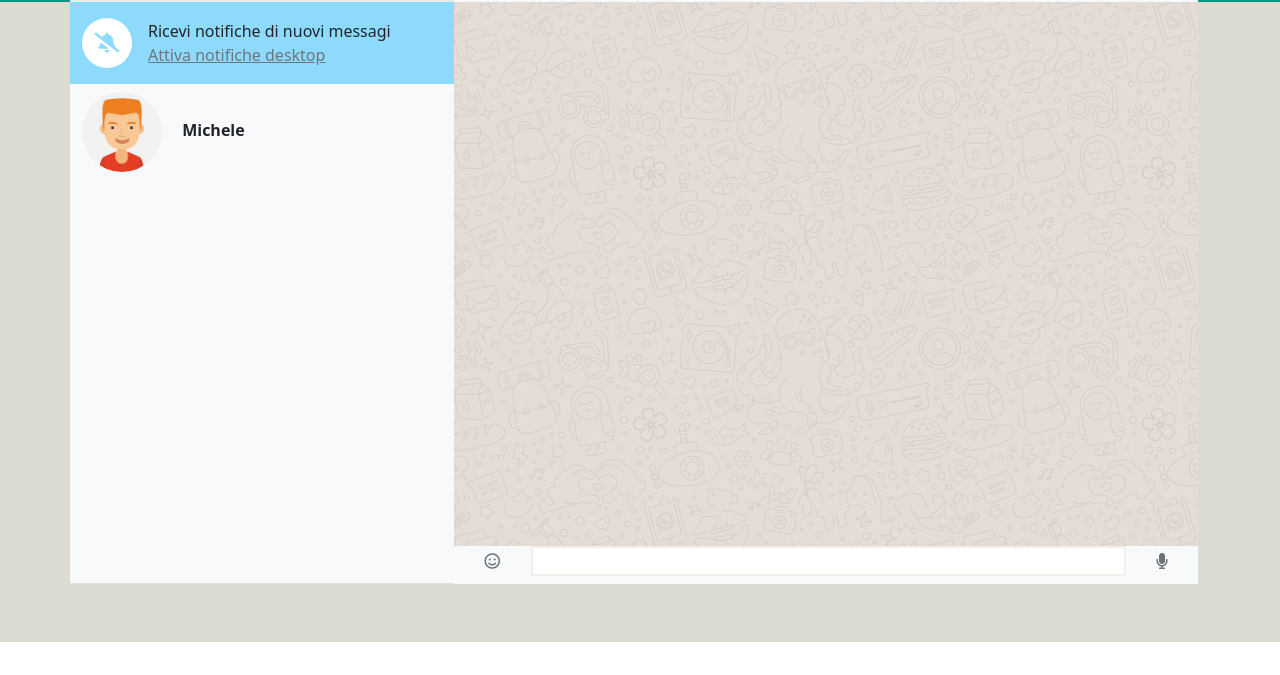
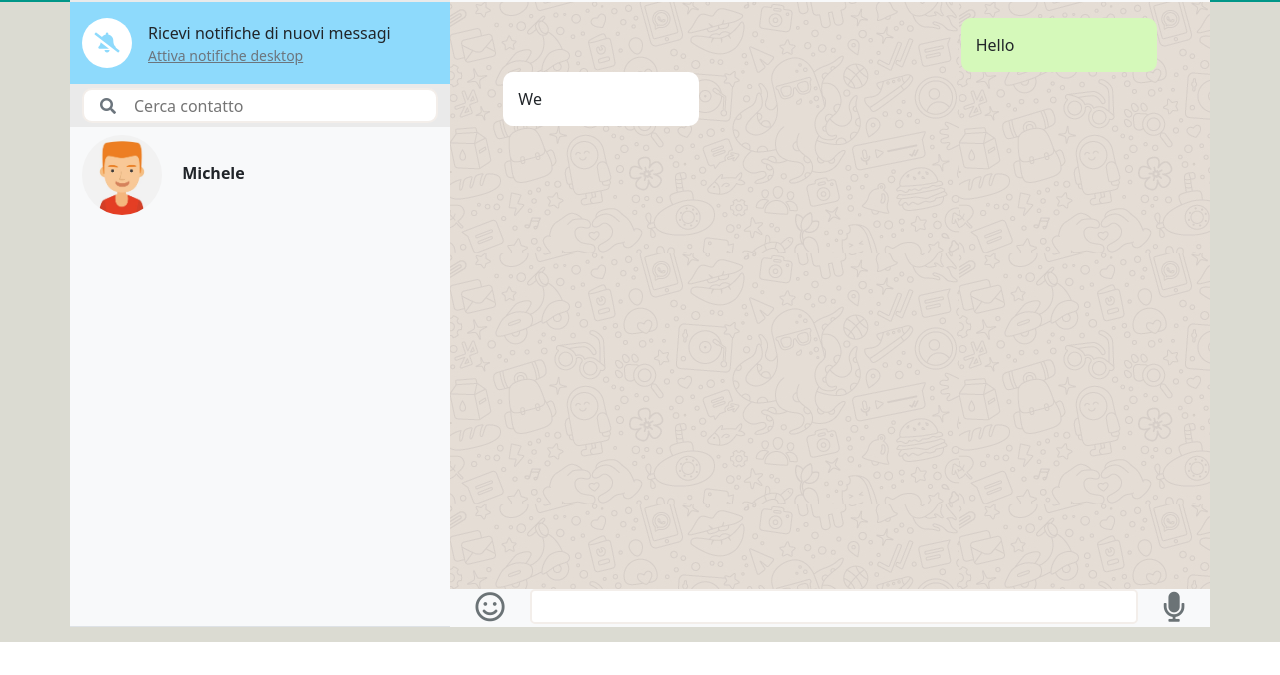
Before and after one commit to Damianp99/vue-boolzapp, a plain HTML site: page index.html in a window 1280 px wide. Shown: the part 158-833 px from the top of the page. Before the commit the page ends 800 px from the top, so only its background shows below. Drawn offline with nearby package versions, Linux system fonts and the light colour scheme.

Commit message:
added messages on chat and style on it

```diff
--- a/css/style.css
+++ b/css/style.css
@@ -1,20 +1,8 @@
-/* DELETE LATER
-.block-1{
-    height: 300px;
-   flex-grow: 1;
-}
-
-.block-2{
-    height: 300px;
-    flex-grow: 1;
-} */
-
-
-/* BACKGROUND GRADIENT  AND COLORS*/
 html{
     height: 100%;
 }
 
+/* BACKGROUND GRADIENT  AND COLORS*/
 
  #gradient{
 background: linear-gradient(0deg,#DBDBD2 80%,#009688 20%);
@@ -63,9 +51,6 @@ background-repeat: no-repeat;
 
 }
 
-.input-chat i{
-color: #6B7376;
-}
 
 /*  */
 .bc-notify span{
@@ -80,6 +65,24 @@ div p{
     margin: 0%;
 }
 
+.search-bar{
+    position: relative;
+}
+.search-input{
+    position: absolute;
+    top: 50%;
+    left:30px;
+    transform: translateY(-50%);
+}
+.search-contact{
+    outline: none;
+    border: 2px solid #F3EEEA;
+    width: 80%;
+	height: 35px;
+    border-radius: 10px;
+    padding-left: 50px;
+ }
+
 /* NAV BAR */
 
 .contacts-bar{
@@ -88,6 +91,11 @@ div p{
 }
 
 /* CHAT WITH CONTACTS */
+.input-chat i{
+    color: #6B7376;
+    font-size: 30px;
+ }
+
 
 .chat-header i{
     color:#B1B1B1;
@@ -95,19 +103,30 @@ div p{
     padding-right: 10px;
 
 }
+.chat-bg{
 
- textarea{
-    overflow-y: auto;
-    outline: none;
-    border: 2px solid #F3EEEA;
-    width: 80%;
-	height: 30px;
-    resize: none;
- }
-
-.chat{
-    overflow-y: auto;
     background-image: url(../img/mine.jpg);
     max-width: 100%;
     height: calc(100% - 150px);
 }
+
+.text-area{
+    outline: none;
+    border: 2px solid #F3EEEA;
+    width: 80%;
+	height: 35px;
+    border-radius: 5px;
+}
+/* MESSAGES COLORS */
+
+.sent{
+    background-color: #D5F9BA;
+    padding: 15px;
+    border-radius:10px;
+}
+
+.received{
+    background-color: #FFF;
+    padding: 15px;
+    border-radius:10px;
+}
--- a/index.html
+++ b/index.html
@@ -18,14 +18,13 @@
 <body id="gradient">
     <div id="root">
         <div class="container py-5">
-            <div class="row gx-0">
+            <div class="row ">
                 <div class="col-4 bc-user block-1">
                     <section class="navbar-user">
                         <div>
                             <div class="row">
-
                                 <div
-                                    class="col-12 d-flex flex-direction-column flex-wrap align-items-center justify-content-between bc-user ">
+                                    class="col d-flex flex-direction-column flex-wrap align-items-center justify-content-between bc-user">
                                     <div class="py-3">
                                         <img class="user-pic" src="img/avatar_io.jpg" alt="">
                                         <span class=" ms-3">Nome utente</span>
@@ -39,15 +38,16 @@
 
                                 </div>
                                 <div class="bc-notify d-flex flex-direction-column align-items-center py-3">
-
                                     <span><i class="fas fa-bell-slash"></i></span>
                                     <div class="px-3">
                                         <p>Ricevi notifiche di nuovi messagi</p>
-                                        <p class="text-muted" role="button"><u>Attiva notifiche desktop</u></p>
+                                        <p class="text-muted small" role="button"><u>Attiva notifiche desktop</u></p>
                                     </div>
-
                                 </div>
-
+                                <div class="search-bar py-1">
+                                    <i class="fas fa-search search-input text-muted "></i>
+                                    <input type="text" class="search-contact w-100" placeholder="Cerca contatto">
+                                </div>
                             </div>
                             <div class="row contacts-bar bg-light">
 
@@ -61,10 +61,10 @@
                     </section>
                 </div>
 
-                <div class="col-8 bg-light block-2">
+                <div class="col-8 gx-0 bg-light">
                     <div class="chat-header d-flex justify-content-between align-items-center ">
-                        <div class="col p-3">
-                            <img class="user-pic" src="img/avatar_1.jpg" alt="">
+                        <div class="col-10 py-3 ">
+                            <img class="user-pic " src="img/avatar_1.jpg" alt="">
                             <span class=" fw-bold ms-3">Michele</span>
                         </div>
 
@@ -74,15 +74,17 @@
                             <i class="fas fa-ellipsis-v"></i>
                         </div>
                     </div>
-                    <div class="chat col-12">
+                    <div class="chat-bg container">
+                        <div class="row d-flex flex-direction-column py-3">
+                            <div class="col-3 offset-md-8 sent">Hello</div>
+                            <div class="col-3  offset-md-1 received">We</div>
+                        </div>
 
                     </div>
                     <div class="input-chat d-flex justify-content-evenly align-items-center">
                         <i class="far fa-smile"></i>
-                        <textarea></textarea>
+                        <input type="text" class="text-area">
                         <i class="fas fa-microphone"></i>
-
-
                     </div>
 
                 </div>
```
